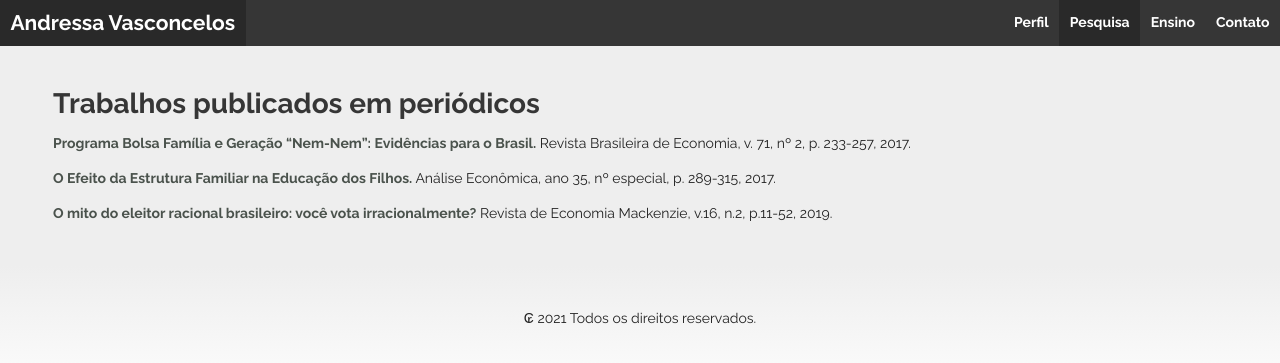
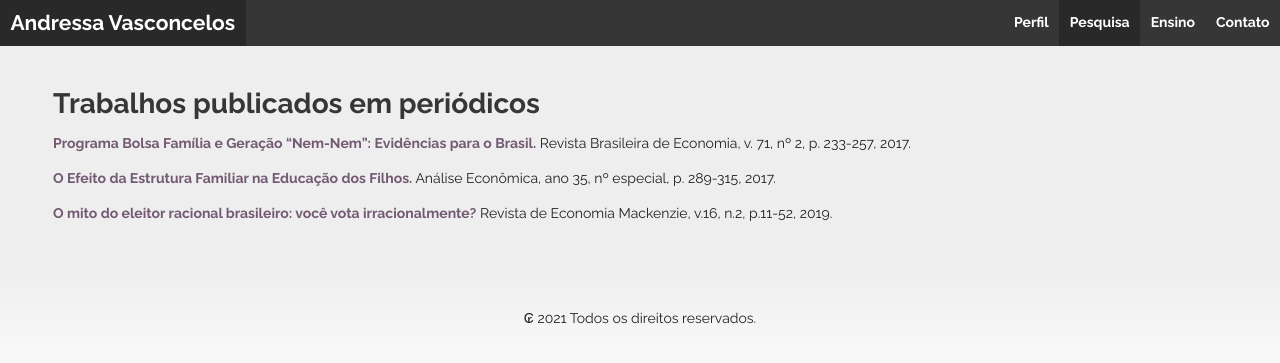
Before and after one commit to andressamielke/andressamielke.github.io, a Jekyll site: the page built from pesquisa.md, in a window 1280 px wide. Shown: the top 363 px of the page. Built offline with Jekyll 4.4.1, drawn with Linux system fonts in a browser that asks for light colours; some web fonts are replaced.

Commit message:
Update main.scss

```diff
--- a/_sass/main.scss
+++ b/_sass/main.scss
@@ -10,7 +10,7 @@ $bodyColor: #222;
 }
 
 a {
-  color: #4a524c;
+  color: #735a73;
   font-weight: bold;
 }
 
@@ -67,5 +67,5 @@ background-size:  cover;
 }
 
 .is-dark {
-  color: #4a524c
+  color: #735a73
 }
```
